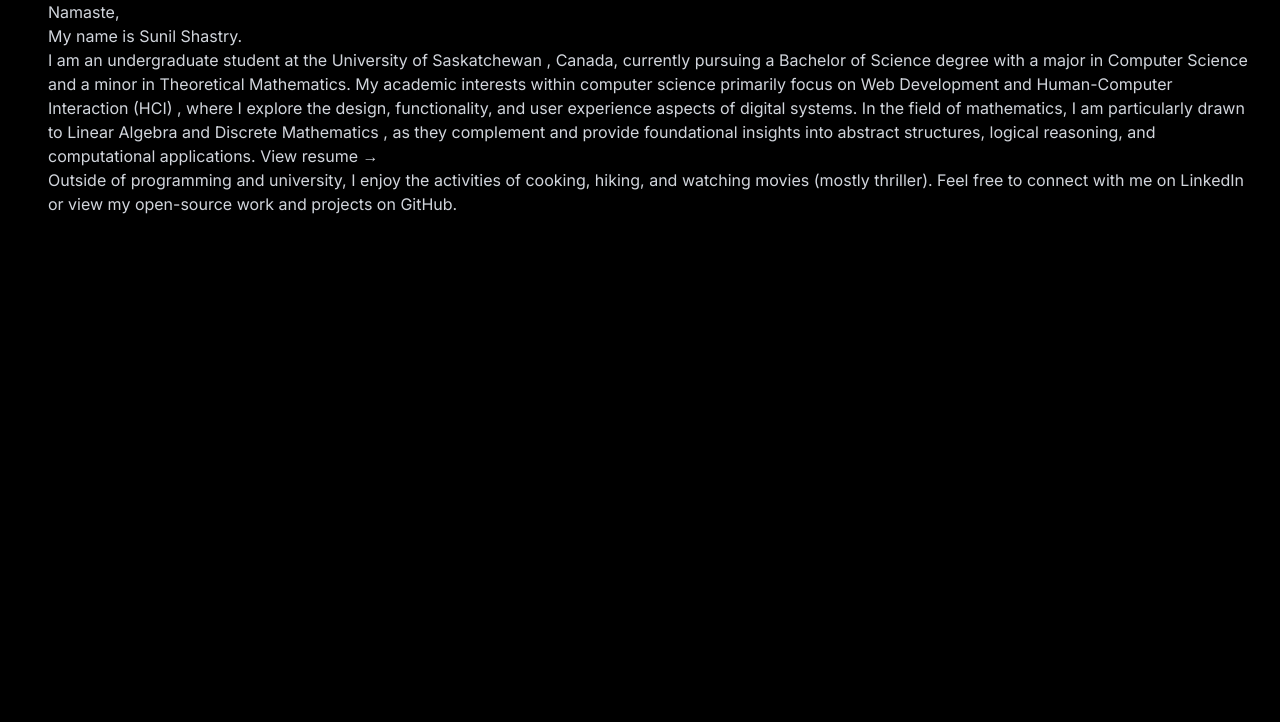
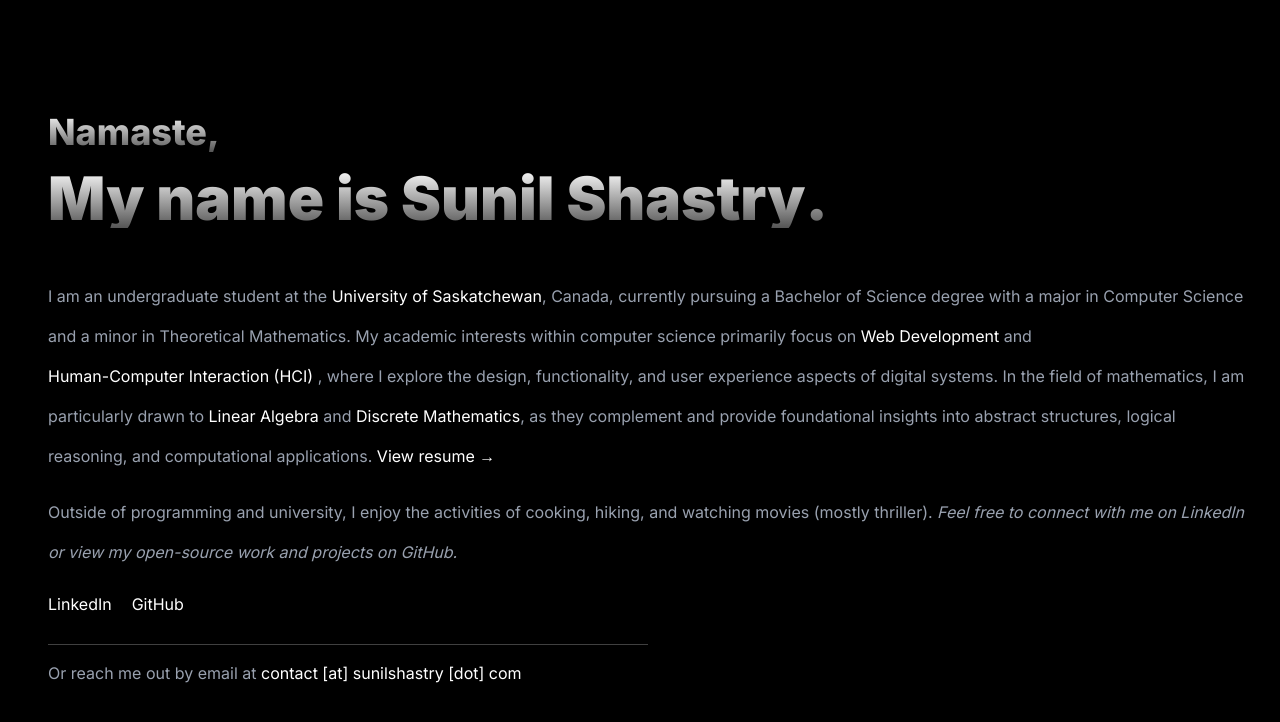
Before and after one commit to sunillshastry/sunilshastry.com, a Next.js app: page / in a window 1280 px wide. Shown: the top 722 px of the page. Built offline with nearby package versions, Linux system fonts and the light colour scheme.

Commit message:
Add content to page.tsx

```diff
--- a/app/page.tsx
+++ b/app/page.tsx
@@ -1,32 +1,87 @@
+import AnchorLink from '@/components/anchor-link';
+import Paragraph from '@/components/paragraph';
+import Link from 'next/link';
+
 export default function Page() {
 	return (
 		<section>
-			<div>
-				<h2>Namaste,</h2>
-				<h1>My name is Sunil Shastry.</h1>
+			<div className="pt-28 max-lg:pt-20">
+				<h2 className="linear-text text-4xl font-extrabold">Namaste,</h2>
+				<h1 className="linear-text mt-4 text-6xl font-black max-lg:text-5xl">
+					My name is{' '}
+					<Link href="/me.jpg" className="transition hover:text-gray-200">
+						Sunil Shastry
+					</Link>
+					.
+				</h1>
 			</div>
 
-			<div>
-				<p>
-					I am an undergraduate student at the University of Saskatchewan ,
-					Canada, currently pursuing a Bachelor of Science degree with a major
+			<div className="mt-12 text-base leading-10 text-gray-400">
+				<Paragraph>
+					I am an undergraduate student at the{' '}
+					<AnchorLink href="https://usask.ca/">
+						University of Saskatchewan
+					</AnchorLink>
+					, Canada, currently pursuing a Bachelor of Science degree with a major
 					in Computer Science and a minor in Theoretical Mathematics. My
-					academic interests within computer science primarily focus on Web
-					Development and Human-Computer Interaction (HCI) , where I explore the
-					design, functionality, and user experience aspects of digital systems.
-					In the field of mathematics, I am particularly drawn to Linear Algebra
-					and Discrete Mathematics , as they complement and provide foundational
-					insights into abstract structures, logical reasoning, and
-					computational applications. View resume →
-				</p>
+					academic interests within computer science primarily focus on{' '}
+					<AnchorLink href="https://en.wikipedia.org/wiki/Web_development">
+						Web Development
+					</AnchorLink>{' '}
+					and{' '}
+					<AnchorLink href="https://www.spiceworks.com/tech/artificial-intelligence/articles/what-is-hci/">
+						Human-Computer Interaction (HCI)
+					</AnchorLink>{' '}
+					, where I explore the design, functionality, and user experience
+					aspects of digital systems. In the field of mathematics, I am
+					particularly drawn to{' '}
+					<AnchorLink href="https://www.britannica.com/science/linear-algebra">
+						Linear Algebra
+					</AnchorLink>{' '}
+					and{' '}
+					<AnchorLink href="https://en.wikipedia.org/wiki/Discrete_mathematics">
+						Discrete Mathematics
+					</AnchorLink>
+					, as they complement and provide foundational insights into abstract
+					structures, logical reasoning, and computational applications.{' '}
+					<Link
+						href="/resume.pdf"
+						className="relative inline-block p-0 text-white"
+					>
+						View resume →
+					</Link>
+				</Paragraph>
 
-				<p>
+				<Paragraph className="mt-4">
 					Outside of programming and university, I enjoy the activities of
-					cooking, hiking, and watching movies (mostly thriller). Feel free to
-					connect with me on LinkedIn or view my open-source work and projects
-					on GitHub.
-				</p>
+					cooking, hiking, and watching movies (mostly thriller).{' '}
+					<em>
+						Feel free to connect with me on LinkedIn or view my open-source work
+						and projects on GitHub.
+					</em>
+				</Paragraph>
 			</div>
+
+			<ul className="mt-5 flex gap-x-5">
+				<li>
+					<AnchorLink
+						href="https://www.linkedin.com/in/sunilshastry/"
+						className="pb-1"
+					>
+						LinkedIn
+					</AnchorLink>
+				</li>
+				<li>
+					<AnchorLink href="https://github.com/sunillshastry/" className="pb-1">
+						GitHub
+					</AnchorLink>
+				</li>
+			</ul>
+
+			<p className="mt-6 w-[50%] border-t border-white/25 pt-4 pb-4 text-gray-400 max-lg:w-full max-lg:text-center">
+				Or reach me out by email at{' '}
+				<span className="text-white">contact [at] sunilshastry [dot] com</span>
+			</p>
 		</section>
 	);
 }
```
